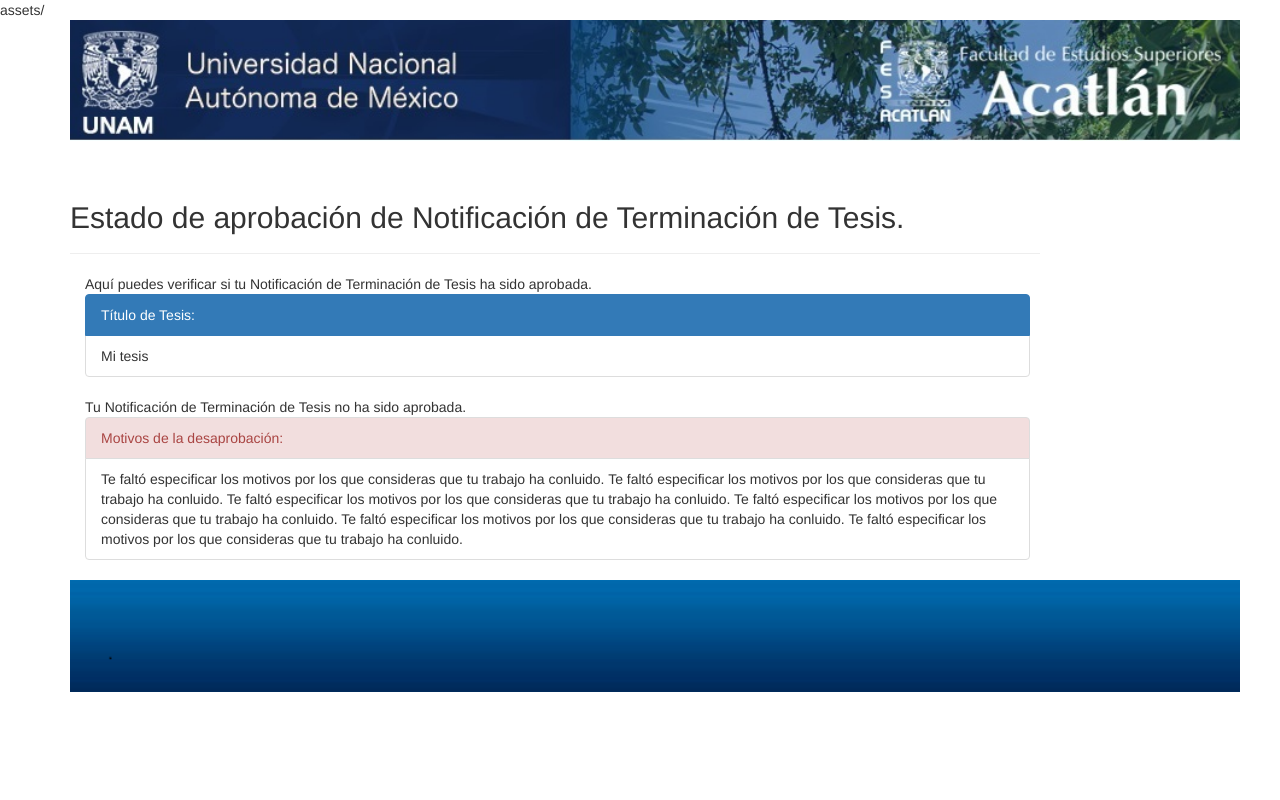
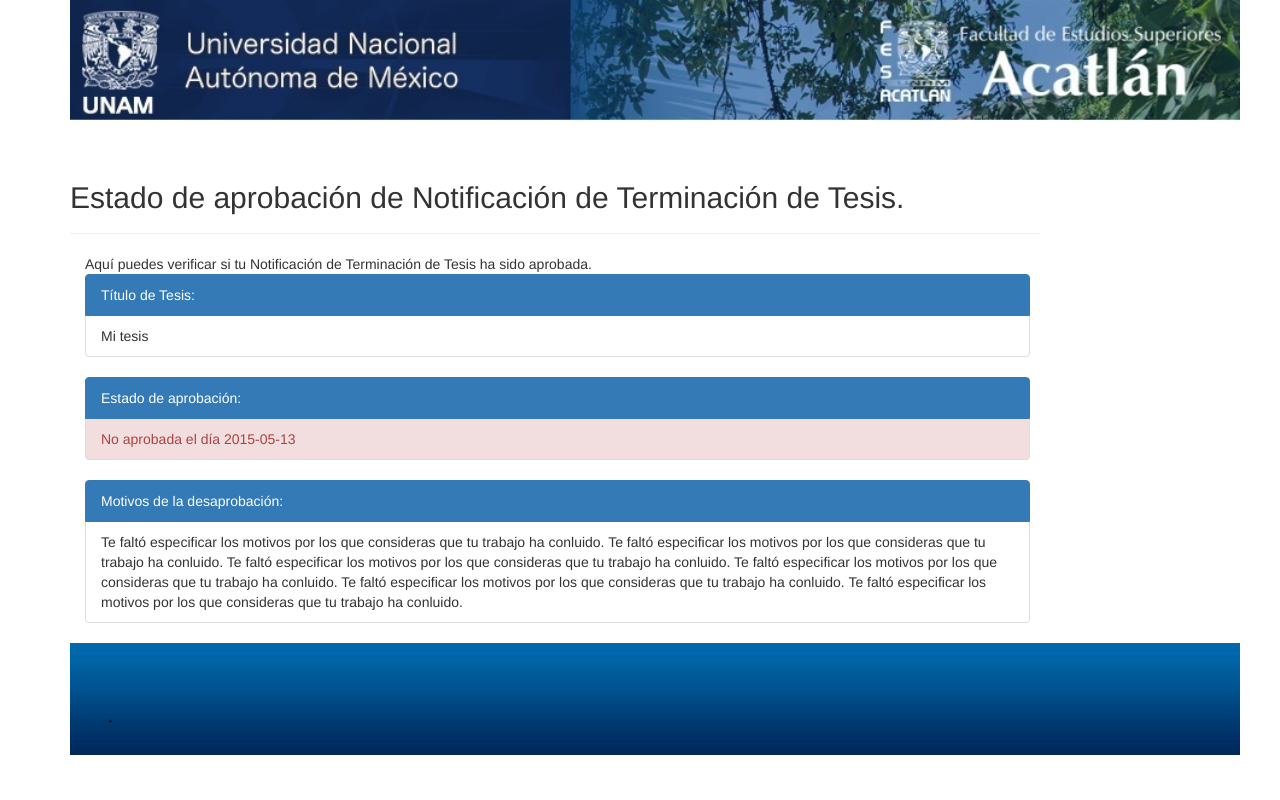
Before and after one commit to MarianaVC/TitulacionPorTesis, a PHP site: page /Pages/revisar_estado_NTT.php in a window 1280 px wide. Run offline with PHP 8.4, Linux system fonts and the light colour scheme.

Commit message:
Agrega más información a revisar_estado_NTT

```diff
--- a/Pages/revisar_estado_NTT.php
+++ b/Pages/revisar_estado_NTT.php
@@ -1,4 +1,4 @@
-assets/<?php
+<?php
 session_set_cookie_params(0);
 session_start();
 ?>
@@ -38,23 +38,44 @@
 				$titulo = "Mi tesis";
 				$aprobada = false;
 				$fecha_aprobacion = date('Y-m-d');
+				//$fecha_aprobacion = null;
 				//mensaje que dejó la STC como observación del por qué no se aprobó la NTT
 				$mensaje_desaprobacion="Te faltó especificar los motivos por los que consideras que tu trabajo ha conluido. Te faltó especificar los motivos por los que consideras que tu trabajo ha conluido. Te faltó especificar los motivos por los que consideras que tu trabajo ha conluido. Te faltó especificar los motivos por los que consideras que tu trabajo ha conluido. Te faltó especificar los motivos por los que consideras que tu trabajo ha conluido. Te faltó especificar los motivos por los que consideras que tu trabajo ha conluido.";
 				$ntt = $arrayName = array(0 => $id_alumno, 1 => $titulo, 2 => $aprobada, 3 => $fecha_aprobacion, 4 => $mensaje_desaprobacion);
+				$mensaje;
+				$color;
+				if($fecha_aprobacion == null){
+					$mensaje = "Sin revisión";
+					$color = "default";
+				}
+				else{
+					if($aprobada){
+						$mensaje = "Aprobada el día ".$fecha_aprobacion;
+						$color = "success";
+					}
+					else{
+						$mensaje = "No aprobada el día ".$fecha_aprobacion;
+						$color = "danger";
+					}
+				}
+
 				?>
 				<ul class="list-group">
 					<li class="list-group-item list-group-item-info active">Título de Tesis:</li>
-						<li class="list-group-item list-group-item-default"><?php echo $titulo ?></li>
+					<li class="list-group-item list-group-item-default"><?php echo $titulo; ?></li>
+				</ul>
+
+				<ul class="list-group">
+					<li class="list-group-item list-group-item-info active">Estado de aprobación:</li>
+					<li class="list-group-item list-group-item-<?php echo $color ?>"><?php echo $mensaje ?></li>
 				</ul>
 			<?php
 			if($aprobada){
-					echo "Tu Notificación de Terminación de Tesis ha sido aprobada el ".$fecha_aprobacion;
 			}
 			else{
 				?>
-					Tu Notificación de Terminación de Tesis no ha sido aprobada.
 				<ul class="list-group">
-						<li class="list-group-item list-group-item-danger">Motivos de la desaprobación:</li>
+					<li class="list-group-item list-group-item-info active">Motivos de la desaprobación:</li>
 					<li class="list-group-item list-group-item-default"><?php echo $mensaje_desaprobacion ?></li>
 				</ul>
 				<?php
```
Lines whose indentation alone changed are shown as unchanged.
